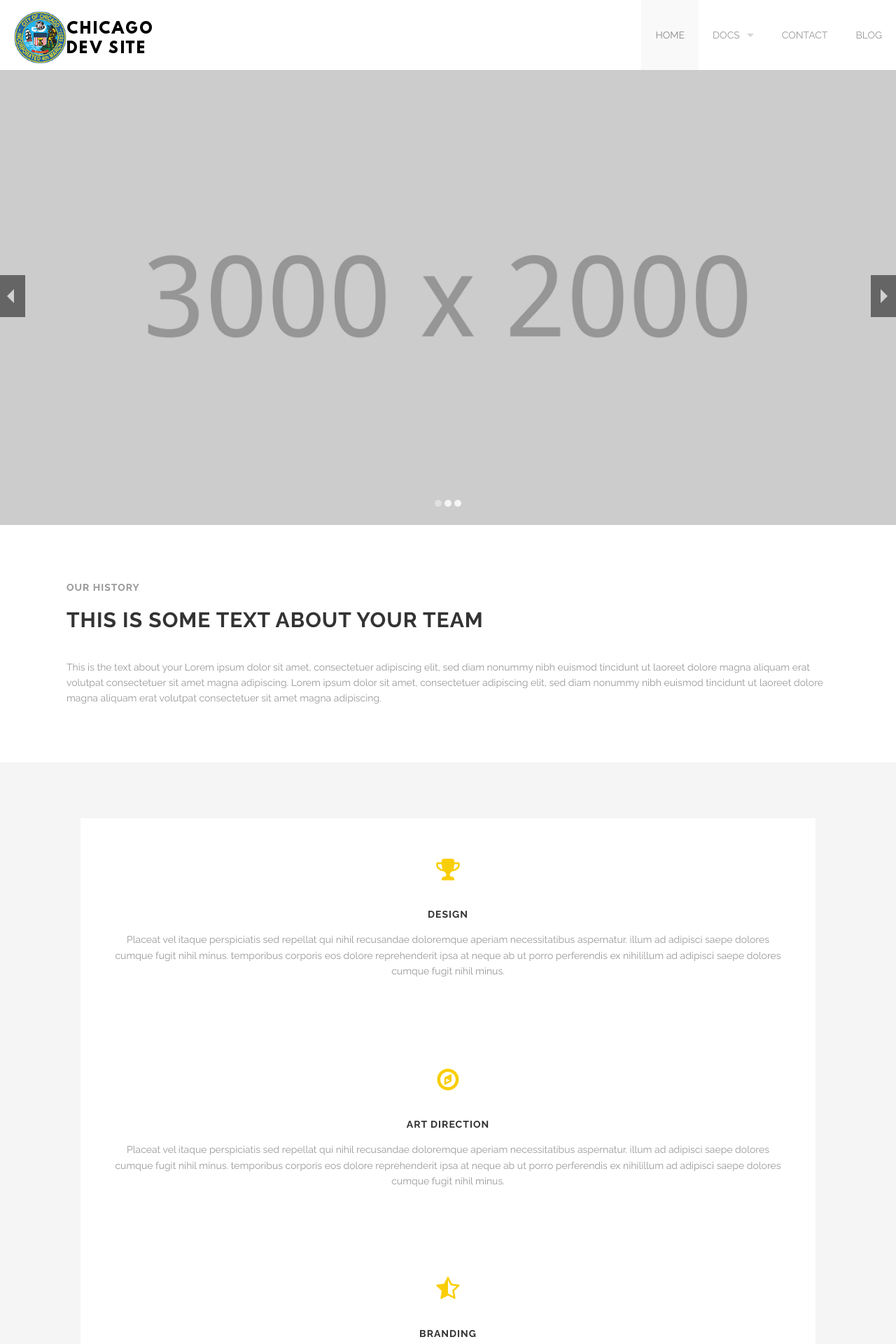
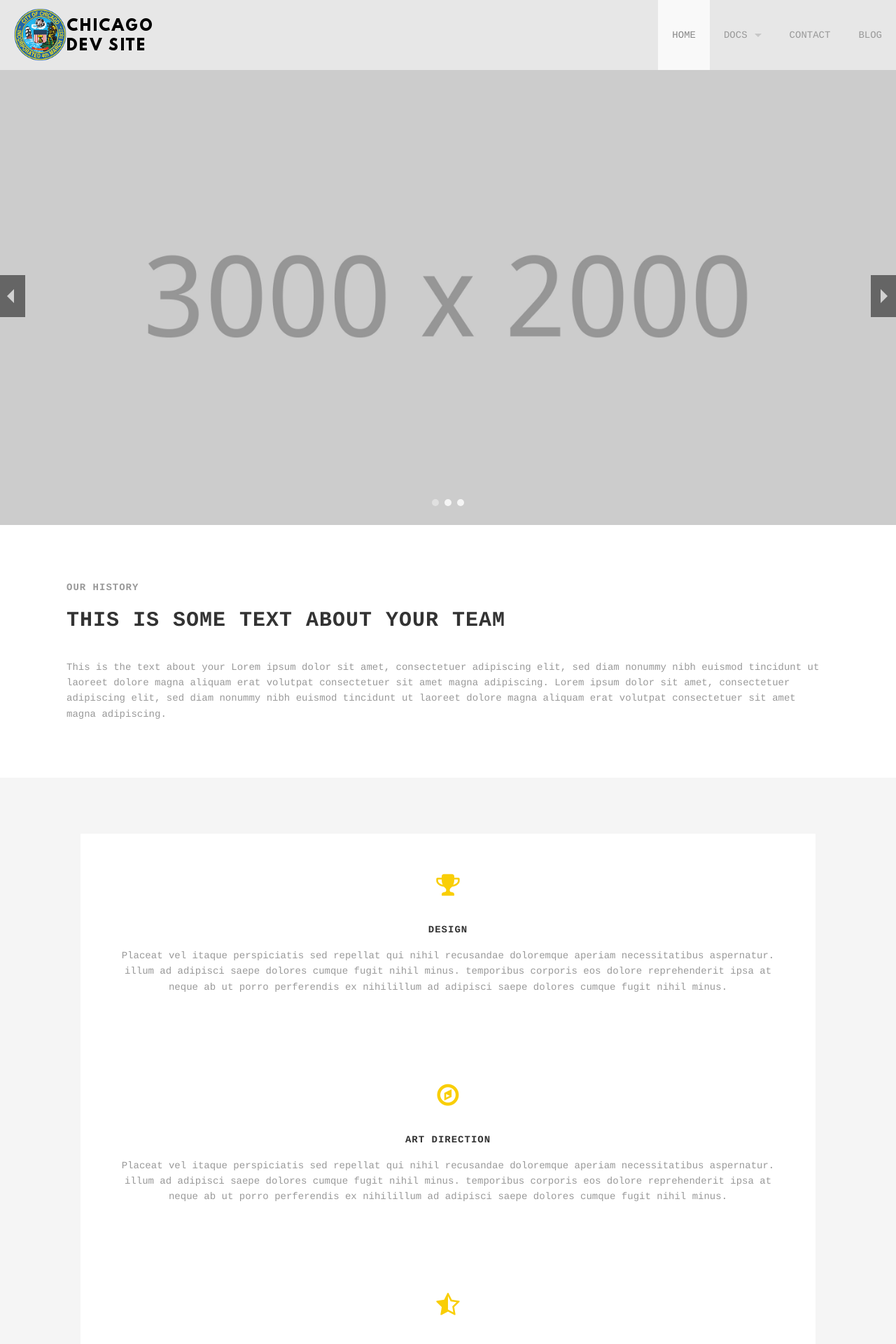
Before and after one commit to Chicago/dev.cityofchicago.org, a Jekyll site: the page built from index.html, in a window 1280 px wide. Shown: the top 1920 px of the page at 70% size. Built offline with Jekyll 4.4.1, drawn with Linux system fonts in a browser that asks for light colours.

Commit message:
Aligned formatting to Chicago Tech design language

```diff
--- a/_sass/foundation/_settings.scss
+++ b/_sass/foundation/_settings.scss
@@ -90,7 +90,7 @@ $row-width: rem-calc(1120);
 
 // We use these to define default font stacks
 $font-family-sans-serif: Raleway, "Helvetica Neue", Helvetica, Roboto, Arial, sans-serif;
-// $font-family-serif: Georgia, Cambria, "Times New Roman", Times, serif;
+$font-family-serif: Rockwell, "Courier Bold", Courier, Georgia, Times, "Times New Roman", serif;
 // $font-family-monospace: Consolas, "Liberation Mono", Courier, monospace;
 
 // We use these to define default font weights
@@ -128,7 +128,7 @@ $info-color: #5495A1;
 // We use these to control various global styles
 // $body-bg: $white;
 $body-font-color: $jet;
-// $body-font-family: $font-family-sans-serif;
+$body-font-family: $font-family-serif;
 // $body-font-weight: $font-weight-normal;
 // $body-font-style: normal;
 
@@ -1381,7 +1381,7 @@ $glowing-effect-color: none;
 // $include-html-top-bar-classes: $include-html-classes;
 
 // Background color for the top bar
-$topbar-bg-color: #fff;
+$topbar-bg-color: $secondary-color;
 // $topbar-bg: $topbar-bg-color;
 
 // Height and margin
```
